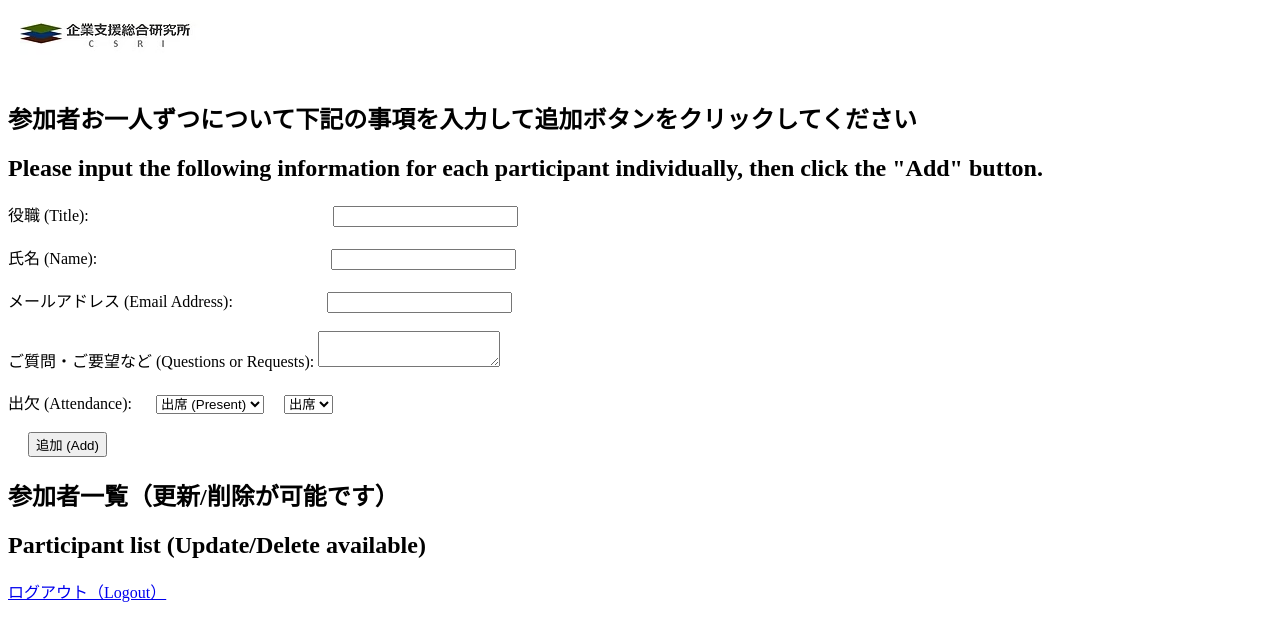
After one commit to akcsri/agm_lpac_attendance, a Flask app: template templates/user2_dashboard.html in a window 1280 px wide. The commit adds this page. Shown: the top 641 px of the page. Run offline with Flask 3, Linux system fonts and the light colour scheme; the template is opened without the code that fills it, so the values that code supplies are empty.

Commit message:
Add files via upload

```diff
--- a/templates/login.html
+++ b/templates/login.html
@@ -2,10 +2,10 @@
 <!DOCTYPE html>
 <html>
 <head>
-    <title>FY2025 AGM Attendance</title>
+    <title>FY2025 AGM/LPAC Attendance</title>
 </head>
 <body><img alt="Logo" src="{{ url_for('static', filename='logo.png') }}" style="position: absolute; top: 20px; left: 20px;"/>
-    <h1 style="margin-top: 100px;">FY2025 AGM Attendance</h1>
+    <h1 style="margin-top: 100px;">FY2025 AGM/LPAC Attendance</h1>
     <form method="POST" action="/login">
         <label>ユーザー名 (Username): <input type="text" name="username" required></label><br>
         <label>パスワード (Password): <input type="password" name="password" required></label><br>
--- /dev/null
+++ b/templates/user2_dashboard.html
@@ -0,0 +1,44 @@
+<!DOCTYPE html>
+
+<html>
+<head>
+<title>ユーザーダッシュボード</title>
+</head>
+<body><img alt="Logo" src="{{ url_for('static', filename='logo.png') }}" style="position: absolute; top: 20px; left: 20px;"/>
+<h2 style="margin-top: 100px;">参加者お一人ずつについて下記の事項を入力して追加ボタンをクリックしてください</h2>
+<h2 style="margin-top: 0px;">Please input the following information for each participant individually, then click the "Add" button.</h2>
+<form method="POST">
+<label style="text-align: left; display: block;">役職 (Title): <input name="position" required="" style="margin-left: 240px;" type="text"/></label><br/>
+<label style="text-align: left; display: block;">氏名 (Name): <input name="name" required="" style="margin-left: 230px;" type="text"/></label><br/>
+<label style="text-align: left; display: block;">メールアドレス (Email Address): <input name="email" required="" style="margin-left: 90px;" type="email"/></label><br/>
+<label style="text-align: left; display: block;">ご質問・ご要望など (Questions or Requests): <textarea name="questions" style="margin-left: 0px;"></textarea></label><br/>
+<label style="text-align: left; display: block;">出欠 (Attendance):
+            <select name="agm_status" style="margin-left: 20px;">
+<option value="出席">出席 (Present)</option>
+<option value="欠席">欠席 (Absent)</option>
+</select><select name="lpac_status" style="margin-left: 20px;"><option value="出席" {% if p.status == "出席" %}selected{% endif %}>出席</option><option value="欠席" {% if p.status == "欠席" %}selected{% endif %}>欠席</option></select>
+</label><br/>
+<button style="margin-left: 20px;" type="submit">追加 (Add)</button>
+</form>
+<h2>参加者一覧（更新/削除が可能です）</h2>
+<h2>Participant list (Update/Delete available) </h2>
+<ul>
+  {% for p in participants %}
+    <li>
+      {{ p.position }} - {{ p.name }} - {{ p.email }} - {{ p.questions }}
+      <form action="{{ url_for('update_participant', participant_id=p.id) }}" method="POST" style="display:inline;">
+<select name="agm_status" style="margin-left: 20px;">
+<option value="出席" {% if p.status == "出席" %}selected{% endif %}>出席</option>
+<option value="欠席" {% if p.status == "欠席" %}selected{% endif %}>欠席</option>
+</select><select name="lpac_status" style="margin-left: 20px;"><option value="出席" {% if p.status == "出席" %}selected{% endif %}>出席</option><option value="欠席" {% if p.status == "欠席" %}selected{% endif %}>欠席</option></select>
+<button style="margin-left: 20px;" type="submit">更新 (Update)</button>
+</form>
+<form action="{{ url_for('delete_participant', participant_id=p.id) }}" method="POST" style="display:inline;">
+<button onclick="return confirm('本当に削除しますか？ Are you sure you want to delete it?');" style="margin-left: 20px;" type="submit">削除 (Delete)</button>
+</form>
+</li>
+  {% endfor %}
+</ul>
+<a href="{{ url_for('logout') }}">ログアウト（Logout）</a>
+</body>
+</html>
```
Also changed, not shown: templates/user1_dashboard.html (added, +44 -0 lines), templates/admin_dashboard.html (line endings or trailing spaces).
